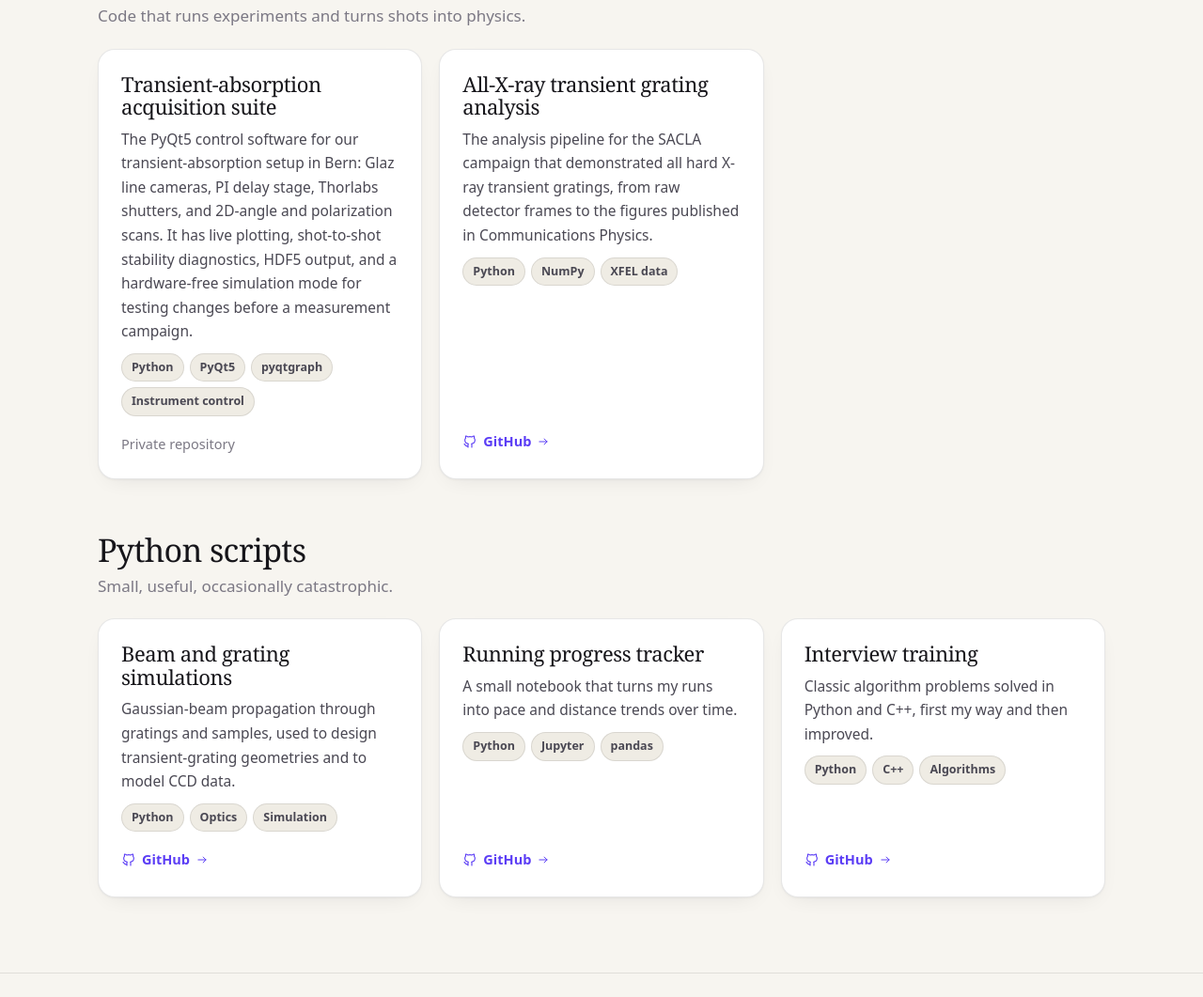
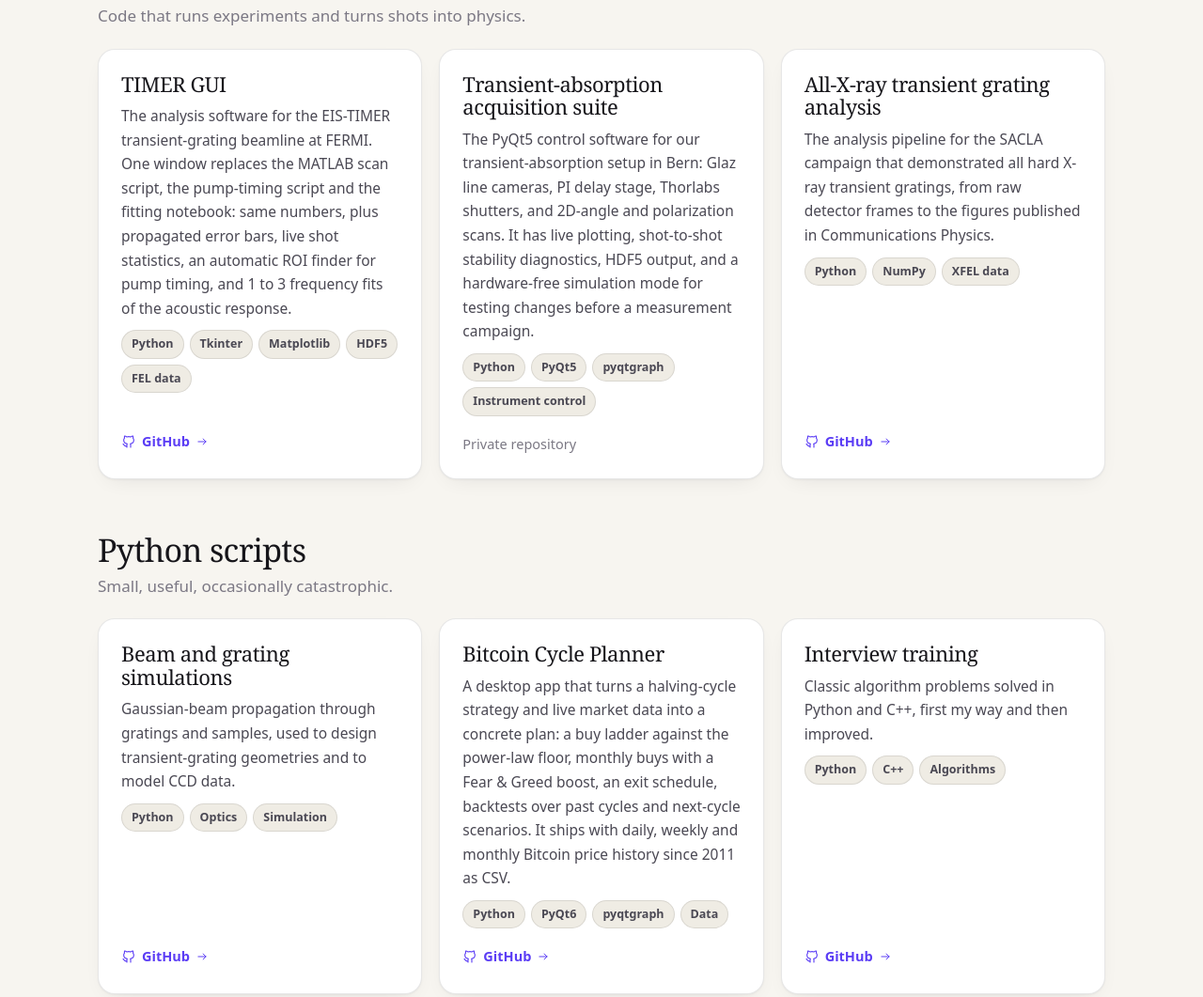
Before and after one commit to D3nFaina/D3nFaina.github.io, an Astro site: page /projects in a window 1280 px wide. Shown: the part 434-1495 px from the top of the page at 94% size. Built offline with nearby package versions, Linux system fonts and the light colour scheme; Astro itself is replaced by a stand-in of ours.

Commit message:
Projects: Bitcoin Cycle Planner and TIMER GUI; Finance interest
Co-Authored-By: Claude Opus 5.5 (1M context) <noreply@anthropic.com>
Claude-Session: https://claude.ai/code/session_013VZEbdjUQMpuR7R8ktoNg8

```diff
--- a/src/data/projects.ts
+++ b/src/data/projects.ts
@@ -12,6 +12,15 @@ export type SideProject = {
 };
 
 export const sideProjects: SideProject[] = [
+  {
+    title: 'TIMER GUI',
+    blurb:
+      'The analysis software for the EIS-TIMER transient-grating beamline at FERMI. One window replaces the MATLAB scan script, the pump-timing script and the fitting notebook: same numbers, plus propagated error bars, live shot statistics, an automatic ROI finder for pump timing, and 1 to 3 frequency fits of the acoustic response.',
+    tags: ['Python', 'Tkinter', 'Matplotlib', 'HDF5', 'FEL data'],
+    kind: 'lab',
+    url: 'https://github.com/D3nFaina/timer-gui',
+    linkLabel: 'GitHub',
+  },
   {
     title: 'Transient-absorption acquisition suite',
     blurb:
@@ -39,11 +48,12 @@ export const sideProjects: SideProject[] = [
     linkLabel: 'GitHub',
   },
   {
-    title: 'Running progress tracker',
-    blurb: 'A small notebook that turns my runs into pace and distance trends over time.',
-    tags: ['Python', 'Jupyter', 'pandas'],
+    title: 'Bitcoin Cycle Planner',
+    blurb:
+      'A desktop app that turns a halving-cycle strategy and live market data into a concrete plan: a buy ladder against the power-law floor, monthly buys with a Fear & Greed boost, an exit schedule, backtests over past cycles and next-cycle scenarios. It ships with daily, weekly and monthly Bitcoin price history since 2011 as CSV.',
+    tags: ['Python', 'PyQt6', 'pyqtgraph', 'Data'],
     kind: 'script',
-    url: 'https://github.com/D3nFaina/Random',
+    url: 'https://github.com/D3nFaina/btc-cycle-planner',
     linkLabel: 'GitHub',
   },
   {
--- a/src/pages/interests.astro
+++ b/src/pages/interests.astro
@@ -14,6 +14,7 @@ import { interests } from '../data/life';
         <div class="emo" aria-hidden="true">{it.emoji}</div>
         <h2>{it.title}</h2>
         <p>{it.text}</p>
+        {it.link && <a class="lnk" href={it.link.href}>{it.link.label} →</a>}
       </article>
     ))}
   </div>
@@ -25,5 +26,7 @@ import { interests } from '../data/life';
   .emo { font-size: 34px; width: 64px; height: 64px; display: grid; place-items: center; border-radius: 18px; background: var(--bg-soft); }
   h2 { font-size: 26px; margin-top: 20px; }
   p { color: var(--ink-soft); margin: 10px 0 0; }
+  .lnk { display: inline-block; margin-top: 14px; font-weight: 600; color: var(--accent); }
+  .lnk:hover { text-decoration: underline; }
   @media (max-width: 700px) { .grid { grid-template-columns: 1fr; } }
 </style>
```
Also changed, not shown: src/data/life.ts (+6 -1 lines).
